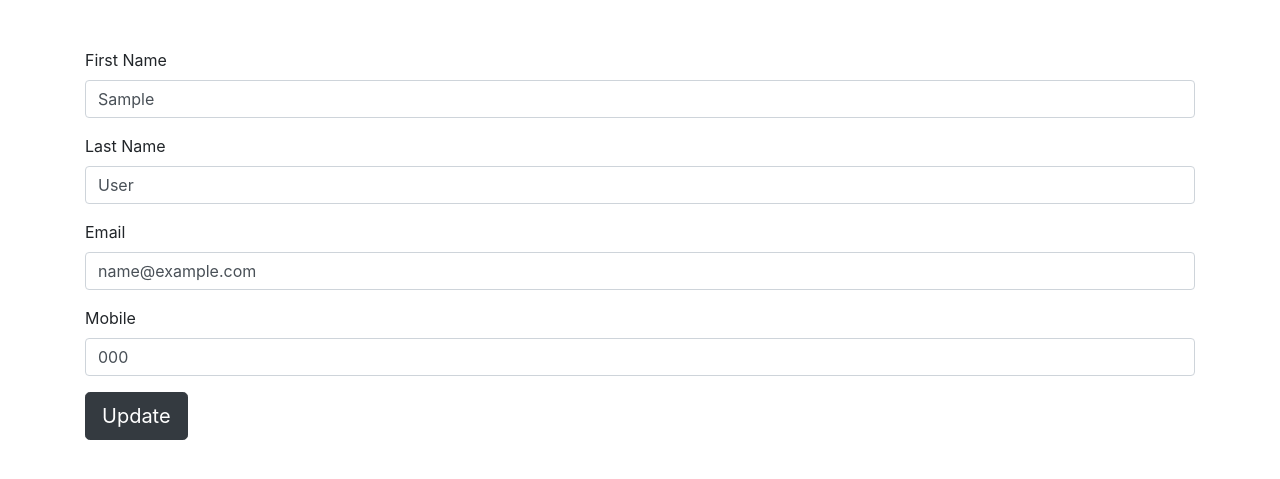
After one commit to ptrcmahinay/CRUD-Series, a PHP site: page /update.php?updateid=1 in a window 1280 px wide. The commit adds this page. Shown: the top 479 px of the page. Run offline with PHP 8.4, Linux system fonts and the light colour scheme; tables that the repository leaves empty or names only in its code hold one stand-in row (values such as "Sample post").

Commit message:
Added update

```diff
--- /dev/null
+++ b/update.php
@@ -0,0 +1,73 @@
+<?php
+include 'connect.php';
+
+$id=$_GET['updateid'];
+$sql="Select * from seriescrud where id=$id";
+$result=mysqli_query($con,$sql);
+$row=mysqli_fetch_assoc($result);
+
+$fname= $row['fname'];
+$lname=$row['lname'];
+$email=$row['email'];
+$mobile=$row['mobile'];
+
+if(isset($_POST['update'])){
+  $fname= $_POST['fname'];
+  $lname=$_POST['lname'];
+  $email=$_POST['email'];
+  $mobile=$_POST['mobile'];
+
+  $sql="update seriescrud set fname='$fname',lname='$lname',email='$email',mobile='$mobile' where id='$id'";
+  $result=mysqli_query($con,$sql);
+  if($result){
+    //  echo "updated successfully";
+    header('location:read.php');
+  }else{
+      die(mysqli_error($con));
+  }
+}
+
+?>
+
+<!doctype html>
+<html lang="en">
+  <head>
+    <!-- Required meta tags -->
+    <meta charset="utf-8">
+    <meta name="viewport" content="width=device-width, initial-scale=1, shrink-to-fit=no">
+
+    <!-- Bootstrap CSS -->
+    <link rel="stylesheet" href="https://cdn.jsdelivr.net/npm/bootstrap@4.0.0/dist/css/bootstrap.min.css">
+    <title>Update data</title>
+  </head>
+  <body>
+
+  <div class="container my-5">
+    <form method="post">
+      <form>
+        <div class="form-group">
+          <label >First Name</label>
+          <input type="text" class="form-control" autocomplete="off" name="fname" value=<?php echo $fname?>>
+        </div>
+
+        <div class="form-group">
+          <label>Last Name</label>
+          <input type="text" class="form-control" autocomplete="off" name="lname" value=<?php echo $lname?>>
+        </div>
+
+        <div class="form-group">
+          <label>Email</label>
+          <input type="email" class="form-control" autocomplete="off" name="email" value=<?php echo $email?>>
+        </div>
+
+        <div class="form-group">
+          <label>Mobile</label>
+          <input type="text" class="form-control" autocomplete="off" name="mobile" value=<?php echo $mobile?>>
+        </div>
+
+        <button type="submit" class="btn btn-dark btn-lg" name="update">Update</button>
+      </form>
+    </form>
+  </div>
+  </body>
+</html>
```
Also changed, not shown: read.php (+4 -6 lines).
